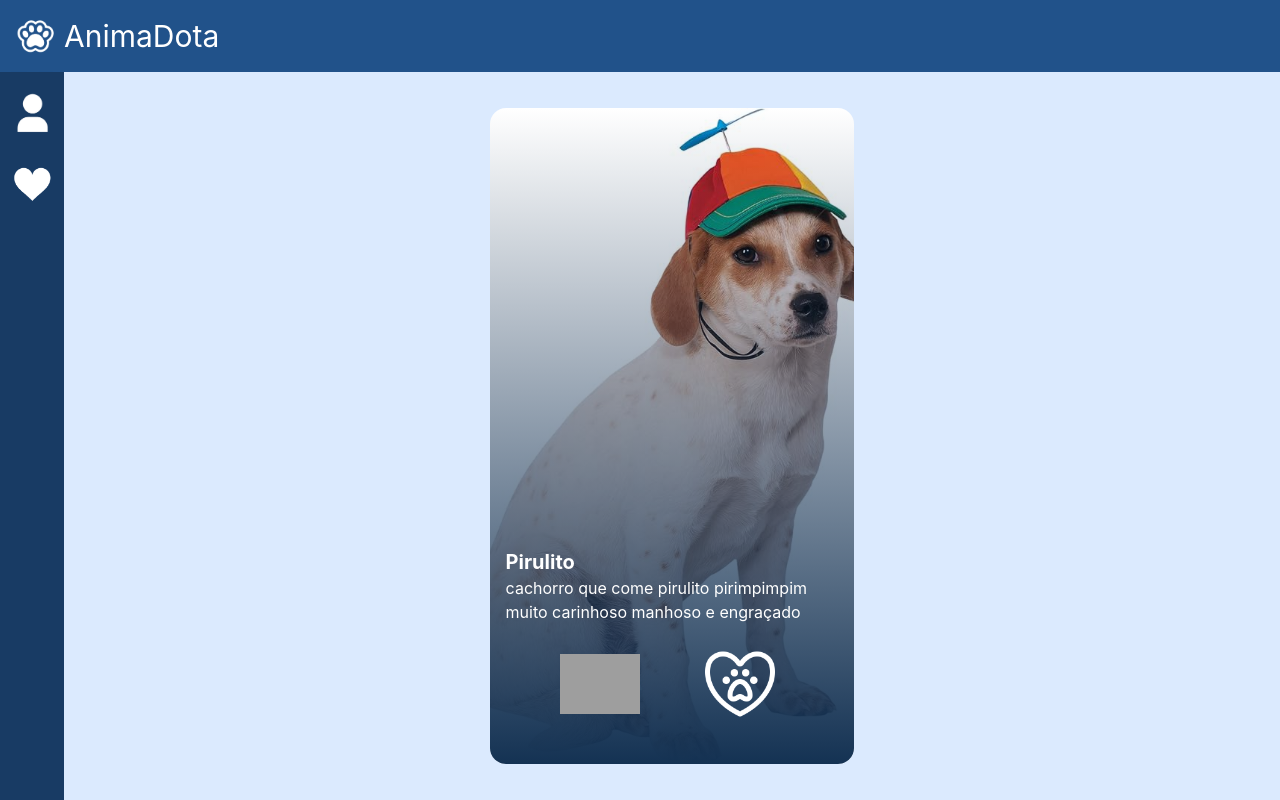
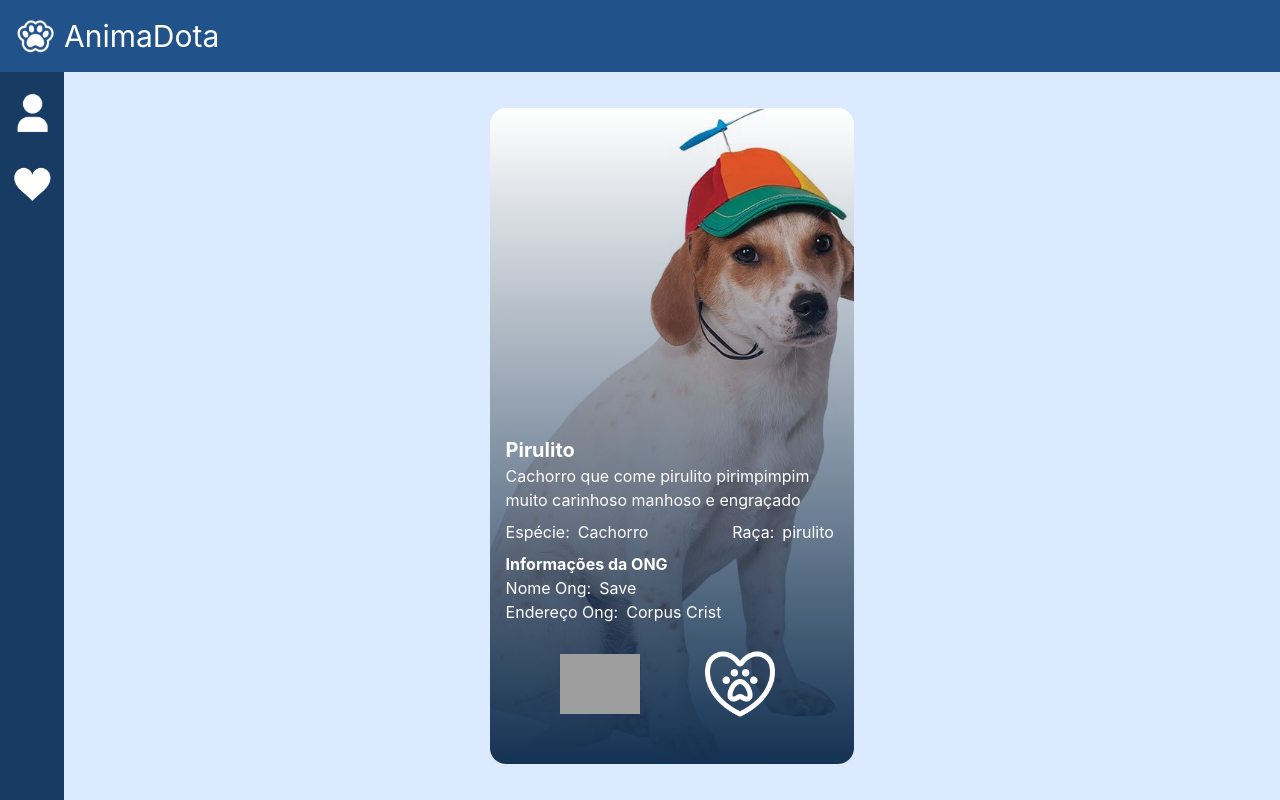
Before and after one commit to thaiiss7/animadota, a React app in the folder frontend/: page /main in a window 1280 px wide. Built offline with nearby package versions, Linux system fonts and the light colour scheme; grey boxes are pictures that could not be loaded; the HTML template or start-up script is replaced by a standard one.

Commit message:
feat: login and register page, adding more stuff to the animal main page

```diff
--- a/frontend/src/components/LoginModal.jsx
+++ b/frontend/src/components/LoginModal.jsx
@@ -1,12 +1,16 @@
+import { useNavigate } from "react-router-dom";
+
 export const LoginModal = () => {
+    const navigate = useNavigate()
+
     return(
         <>
-            <main className="flex flex-col items-center justify-center text-white w-[70%] gap-8">
+            <main className="flex flex-col items-center justify-center text-white w-full gap-8">
                 <h1 className="text-3xl">Login</h1>
 
                 <section className="w-full">
-                    <h1 className="self-start text-xl">Email</h1>
-                    <input className="self-start p-3 bg-[#183b64] w-full rounded-2xl " type="email" placeholder="Digite seu e-mail"/>
+                    <h1 className="self-start text-xl">Username</h1>
+                    <input className="self-start p-3 bg-[#183b64] w-full rounded-2xl " type="text" placeholder="Digite seu username"/>
                 </section>
 
                 <section className="w-full">
@@ -14,8 +18,9 @@ export const LoginModal = () => {
                     <input className="self-start p-3 bg-[#183b64] w-full rounded-2xl " type="password" placeholder="Digite sua senha"/>
                 </section>
 
-                <button>
-                    Entrar</button>
+                <button className="bg-[#183b64] px-6 py-2 rounded-2xl" onClick={() => navigate("/main")}>
+                    Entrar
+                </button>
 
 
             </main>
--- a/frontend/src/components/PetCards.jsx
+++ b/frontend/src/components/PetCards.jsx
@@ -4,11 +4,7 @@ import cancel from "../assets/cancel swipe.png"
 export const PetCards = ({ pet, proxPet, direcao }) => {
   return (
     // Codigo JS para escolher o lado para a transição
-    <div
-      className={`
-        w-[30%] h-[90%] overflow-hidden rounded-2xl relative
-        transition-all duration-300
-
+    <div className={`w-[30%] h-[90%] overflow-hidden rounded-2xl relative transition-all duration-300
 
         ${direcao === "esquerda"
           ? "-rotate-12 -translate-x-20 opacity-0"
@@ -19,22 +15,77 @@ export const PetCards = ({ pet, proxPet, direcao }) => {
         : ""}
       `}
       >
+        <img src={pet.imagem} alt="" className="w-full h-full object-cover"/>
 
-      <img
-        src={pet.imagem}
-        alt=""
-        className="w-full h-full object-cover"
-      />
-
+        {/* degradê */}
         <div className="absolute inset-0 pointer-events-none bg-linear-to-b from-transparent to-[#143253]" />
 
         <div className="absolute bottom-10 left-4 w-[90%] flex flex-col justify-center items-center text-white text-left">
 
+
+          <section className="w-full gap-2 flex flex-col">
+
+            <section>
               <h1 className="text-xl font-bold flex self-start"> {pet.nome} </h1>
 
-        <p className="self-start">
+              <p className="self-start w-full">
                 {pet.descricao}
               </p>
+            </section>
+
+
+            {/* INFORMACOES DO ANIMAL */}
+            <section className="flex justify-between">
+
+              <section className="flex gap-2">
+                <p className="self-start">
+                  Espécie:
+                </p>
+
+                <p className="self-start">
+                  {pet.tipo}
+                </p>
+              </section>
+
+              <section className="flex gap-2">
+                <p className="self-start">
+                  Raça:
+                </p>
+
+                <p className="self-start">
+                  {pet.raca}
+                </p>
+              </section>
+
+            </section>
+
+            {/* INFORMACOES DA ONG */}
+            <section className="flex flex-col justify-between">
+
+              <h1 className="font-bold">Informações da ONG</h1>
+
+              <section className="flex gap-2">
+                <p className="self-start">
+                  Nome Ong:
+                </p>
+
+                <p className="self-start">
+                  {pet.ong}
+                </p>
+              </section>
+
+              <section className="flex gap-2">
+                <p className="self-start">
+                  Endereço Ong:
+                </p>
+
+                <p className="self-start">
+                  {pet.endereco}
+                </p>
+              </section>
+
+            </section>
+          </section>
 
           <section className="flex items-center justify-center w-full gap-15 mt-5">
 
--- a/frontend/src/components/RegisterModal.jsx
+++ b/frontend/src/components/RegisterModal.jsx
@@ -1,18 +1,88 @@
-export const RegisterModal = () => {
-    return(
-        <>
-            <main className="flex flex-col items-center justify-center text-white">
-                <h1 className="text-3xl">Registrar</h1>
-                <h1>Email</h1>
-                <input type="email" placeholder="Digite seu e-mail"/>
+import { useState } from "react";
 
-                <h1>Senha</h1>
-                <input type="password" placeholder="Digite sua senha"/>
+export const RegisterModal = ({ onChangeView }) => {
+    const [preview, setPreview] = useState(null);
 
-                <button>Entrar</button>
+    const handleImageChange = (event) => {
+        const file = event.target.files?.[0];
 
+        if (file) {
+            setPreview(URL.createObjectURL(file));
+        }
+    };
 
-            </main>
-        </>
+    return (
+        <main className="flex flex-col items-center text-white w-full gap-5">
+
+            <h1 className="text-3xl">Cadastro</h1>
+
+            <div className="w-full h-[60vh] overflow-y-auto scrollbar-custom flex flex-col items-center gap-6">
+
+                {/* FOTO */}
+                <section className="flex flex-col items-center gap-3">
+                    <label htmlFor="profile-photo" className="cursor-pointer">
+                        {preview ? (
+                            <img
+                                src={preview}
+                                alt="Foto de perfil"
+                                className="w-32 h-32 rounded-full object-cover border-4 border-[#183b64]"
+                            />
+                        ) : (
+                            <div className="w-32 h-32 rounded-full bg-[#183b64] flex items-center justify-center">
+                                Adicionar Foto
+                            </div>
+                        )}
+                    </label>
+
+                    <input
+                        id="profile-photo"
+                        type="file"
+                        accept="image/*"
+                        onChange={handleImageChange}
+                        className="hidden"
+                    />
+                </section>
+
+                {/* COLUNAS */}
+                <div className="flex gap-8 w-full justify-center">
+
+                    <div className="flex flex-col gap-4 w-[45%]">
+                        <input className="p-2 bg-[#183b64] w-full rounded-2xl" placeholder="Nome" />
+                        <input className="p-2 bg-[#183b64] w-full rounded-2xl" placeholder="Senha" />
+                        <input className="p-2 bg-[#183b64] w-full rounded-2xl" placeholder="Telefone" />
+                        <input className="p-2 bg-[#183b64] w-full rounded-2xl" placeholder="Cidade" />
+                        <input className="p-2 bg-[#183b64] w-full rounded-2xl" placeholder="Complemento" />
+                    </div>
+
+                    <div className="flex flex-col gap-4 w-[45%]">
+                        <input className="p-2 bg-[#183b64] w-full rounded-2xl" placeholder="Username" />
+                        <input className="p-2 bg-[#183b64] w-full rounded-2xl" placeholder="Repetir senha" />
+                        <input className="p-2 bg-[#183b64] w-full rounded-2xl" placeholder="Idade" />
+                        <input className="p-2 bg-[#183b64] w-full rounded-2xl" placeholder="Endereço" />
+                    </div>
+
+                </div>
+
+                {/* BIO */}
+                <section className="w-[90%] flex flex-col gap-2">
+                    <h1 className="text-xl">Bio</h1>
+
+                    <textarea
+                        className="p-3 bg-[#183b64] w-full rounded-2xl resize-none h-24"
+                        placeholder="Digite sua bio..."
+                    />
+                </section>
+
+            </div>
+
+            {/* 👇 aqui está o FIX */}
+            <button
+                className="bg-[#183b64] px-6 py-2 rounded-2xl"
+                onClick={onChangeView}
+            >
+                Cadastrar
+            </button>
+
+        </main>
     );
-}
+};
--- a/frontend/src/index.css
+++ b/frontend/src/index.css
@@ -1 +1,17 @@
 @import "tailwindcss";
+
+/* Aqui fica o style do scrool */
+@layer utilities {
+  .scrollbar-custom::-webkit-scrollbar {
+    width: 6px;
+  }
+
+  .scrollbar-custom::-webkit-scrollbar-thumb {
+    background: #183b64;
+    border-radius: 999px;
+  }
+
+  .scrollbar-custom::-webkit-scrollbar-track {
+    background: transparent;
+  }
+}
--- a/frontend/src/pages/Login.jsx
+++ b/frontend/src/pages/Login.jsx
@@ -1,21 +1,21 @@
 import { useState } from "react";
-
 import { LoginModal } from "../components/LoginModal";
 import { RegisterModal } from "../components/RegisterModal";
 
 export const Login = () => {
-
     const [isLogin, setIsLogin] = useState(true);
 
-    return(
-        <>
+    return (
+        <main className="flex items-center justify-center bg-blue-200 w-full h-screen">
+            <div className="w-[40%] h-fit bg-[#21528A] rounded-2xl flex flex-col items-center text-white p-8">
 
-            <main className="flex items-center justify-center bg-blue-200 w-full h-screen">
+                {isLogin ? (
+                    <LoginModal onChangeView={() => setIsLogin(false)} />
+                ) : (
+                    <RegisterModal onChangeView={() => setIsLogin(true)} />
+                )}
 
-                <div className="w-[25%] h-[60%] bg-[#21528A] rounded-2xl flex flex-col items-center justify-center text-white">
-                    {isLogin ? <LoginModal /> : <RegisterModal />}
-
-                    <h1>
+                <h1>
                     {isLogin ? (
                         <>
                             Não possui conta?{" "}
@@ -38,10 +38,8 @@ export const Login = () => {
                         </>
                     )}
                 </h1>
-                </div>
 
-            </main>
-
-        </>
+            </div>
+        </main>
     );
-}
+};
--- a/frontend/src/pages/MainPage.jsx
+++ b/frontend/src/pages/MainPage.jsx
@@ -13,22 +13,38 @@ const pets = [
     {
         imagem: dog1,
         nome: "Pirulito",
-        descricao: "cachorro que come pirulito pirimpimpim muito carinhoso manhoso e engraçado"
+        descricao: "Cachorro que come pirulito pirimpimpim muito carinhoso manhoso e engraçado",
+        tipo: "Cachorro",
+        raca: "pirulito",
+        ong: "Save",
+        endereco: "Corpus Crist"
     },
     {
         imagem: dog2,
         nome: "Dog Marley",
-        descricao: "cachorro relaxado estilo bob marley"
+        descricao: "cachorro relaxado estilo bob marley",
+        tipo: "Cachorro",
+        raca: "Maconha",
+        ong: "Omg",
+        endereco: "Damn"
     },
     {
         imagem: dog3,
         nome: "Botudo",
-        descricao: "cachorro engraçado e estiloso"
+        descricao: "cachorro engraçado e estiloso",
+        tipo: "Cachorro",
+        raca: "bota",
+        ong: "Botina",
+        endereco: "CIC"
     },
     {
         imagem: dog4,
         nome: "Doginstein",
-        descricao: "cachorro genial e divertido"
+        descricao: "cachorro genial e divertido",
+        tipo: "Cachorro",
+        raca: "inteligente",
+        ong: "Genio",
+        endereco: "Av. Platao"
     }
 ]
 
--- a/package.json
+++ b/package.json
@@ -2,6 +2,7 @@
   "dependencies": {
     "@tailwindcss/vite": "^4.3.0",
     "react-router-dom": "^7.16.0",
+    "tailwind-scrollbar": "^4.0.2",
     "tailwindcss": "^4.3.0"
   }
 }
```
Also changed, not shown: 2 other files (tests, documents, lock files or other folders). Lines whose indentation alone changed are shown as unchanged.
